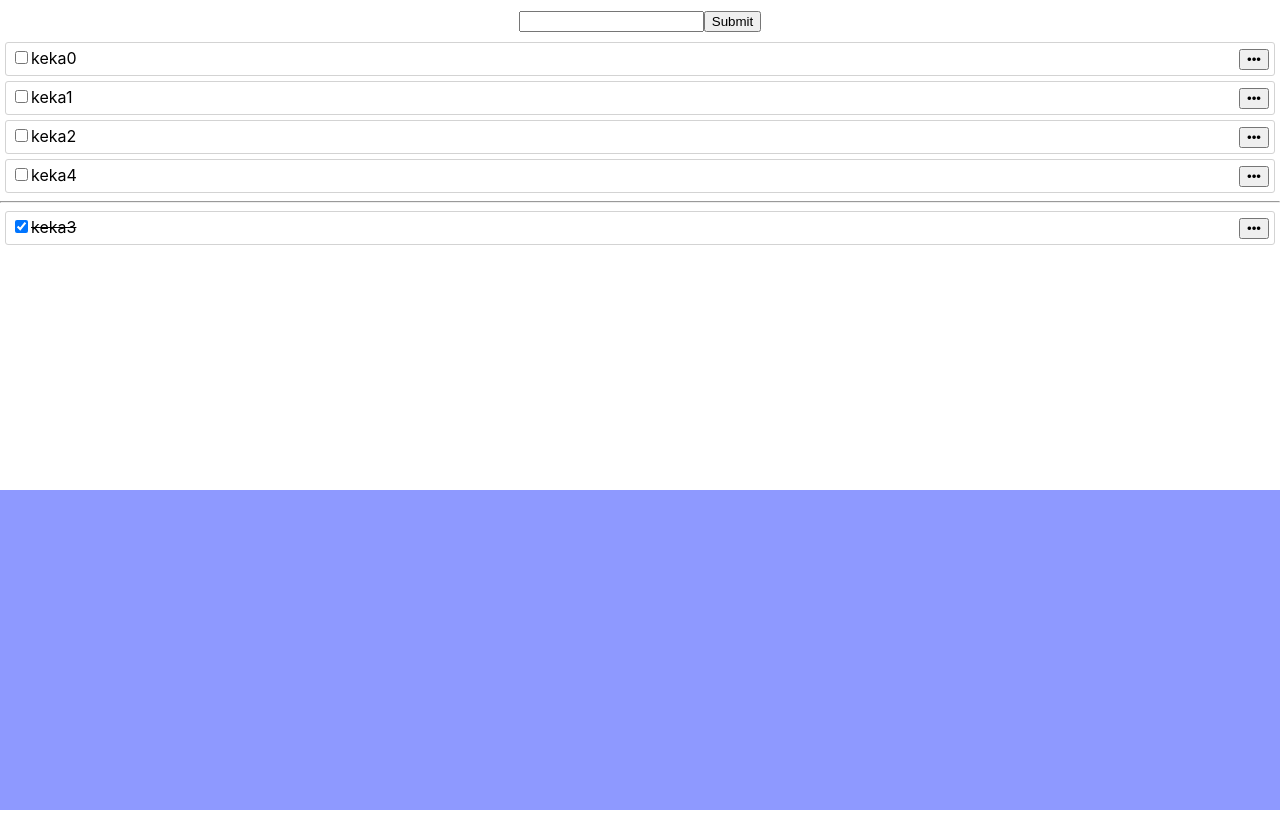
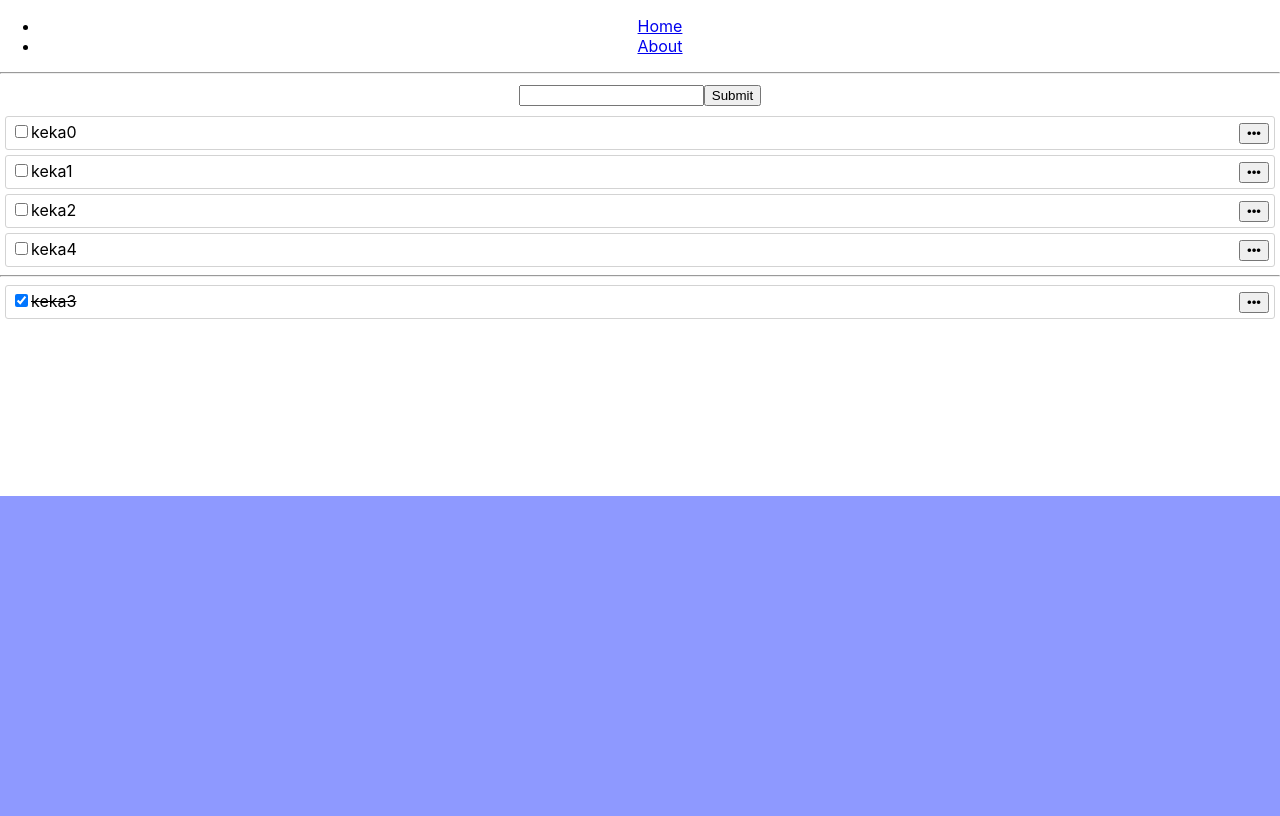
Before and after one commit to BonIlcer/todo-list, a React (Create React App) app: page / in a window 1280 px wide. Built offline with nearby package versions, Linux system fonts and the light colour scheme.

Commit message:
Add nav bar

```diff
--- a/package.json
+++ b/package.json
@@ -8,6 +8,7 @@
     "@testing-library/user-event": "^7.2.1",
     "react": "^16.13.1",
     "react-dom": "^16.13.1",
+    "react-router-dom": "^5.2.0",
     "react-scripts": "3.4.1"
   },
   "scripts": {
--- a/src/AddTask/AddTask.js
+++ b/src/AddTask/AddTask.js
@@ -6,13 +6,22 @@
   const updateInput = (e) => {
     setDescription(e.target.value);
   };
+  const handleKeyDown = (e) => {
+    if (e.key === "Enter") addTask();
+  };
   function addTask() {
     dispatch({ type: "add", description: description });
     setDescription("");
   }
+
   return (
     <div className="add-task-wrapper">
-      <input type="text" value={description} onChange={updateInput} />
+      <input
+        type="text"
+        value={description}
+        onChange={updateInput}
+        onKeyDown={handleKeyDown}
+      />
       <button onClick={addTask}>Submit</button>
     </div>
   );
--- a/src/App.css
+++ b/src/App.css
@@ -3,3 +3,7 @@
   background-color: white;
   text-align: center;
 }
+
+input:focus {
+  outline: none;
+}
--- a/src/App.js
+++ b/src/App.js
@@ -2,13 +2,40 @@
 import "./App.css";
 import "./ToDoList/ToDoList";
 import ToDoList from "./ToDoList/ToDoList";
+import { BrowserRouter as Router, Switch, Route, Link } from "react-router-dom";
 
 function App() {
   return (
     <div className="App">
-      <ToDoList />
+      <Router>
+        <div>
+          <ul>
+            <li>
+              <Link to="/">Home</Link>
+            </li>
+            <li>
+              <Link to="/about">About</Link>
+            </li>
+          </ul>
+
+          <hr />
+
+          <Switch>
+            <Route exact path="/">
+              <ToDoList />
+            </Route>
+            <Route path="/about">
+              <About />
+            </Route>
+          </Switch>
+        </div>
+      </Router>
     </div>
   );
 }
 
+function About() {
+  return <h2>About project</h2>;
+}
+
 export default App;
```
Also changed, not shown: 1 other file (tests, documents, lock files or other folders).
